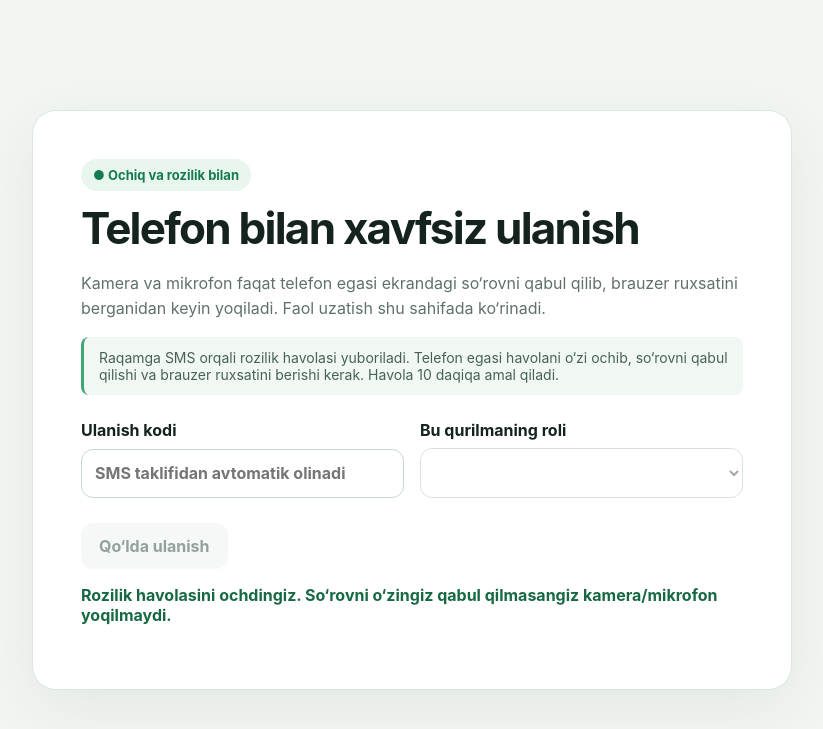
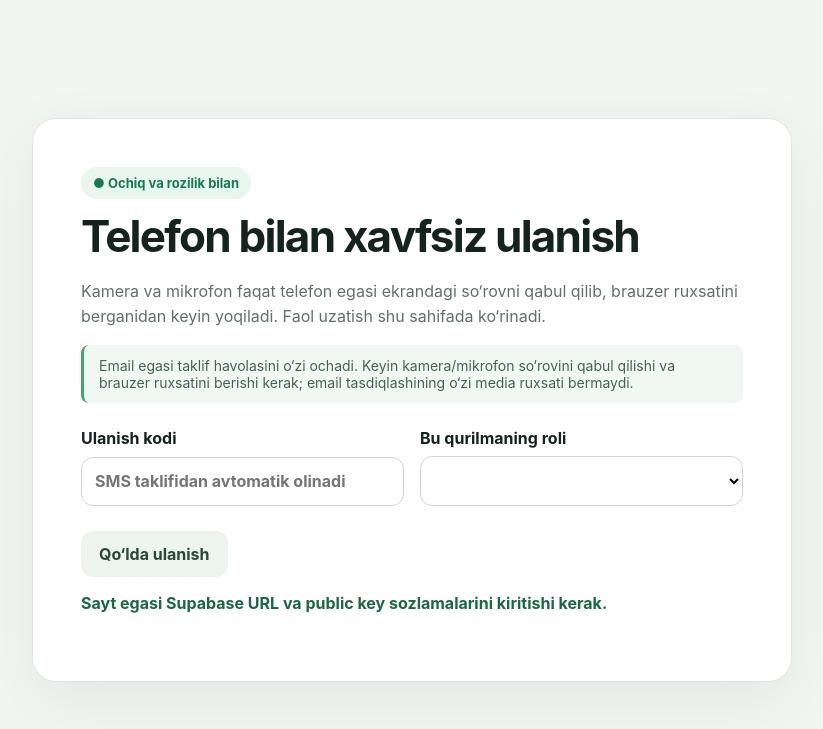
Before and after one commit to hayotbek777/ulagich, a Flask app: template templates/index.html in a window 1280 px wide. Shown: the top 729 px of the page, without its empty margins (228-1051 px from the left). Run offline with Flask 3, Linux system fonts and the light colour scheme; the template is opened without the code that fills it: most values are stand-ins (such as "Sample title", 1, 10 or a date in 2020); some libraries are stand-ins or nearby versions.

Commit message:
Replace SMS invites with Supabase email consent

```diff
--- a/app.py
+++ b/app.py
@@ -1,65 +1,76 @@
-import os, secrets, time, urllib.parse, urllib.request, base64
-from flask import Flask, render_template, request, jsonify, abort
+import json, os, re, secrets, time, urllib.error, urllib.parse, urllib.request
+from flask import Flask, render_template, request, jsonify
 from flask_socketio import SocketIO, join_room
 
 app = Flask(__name__)
 app.config["SECRET_KEY"] = os.environ.get("FLASK_SECRET_KEY", secrets.token_hex(32))
 socketio = SocketIO(app, cors_allowed_origins=None)
-INVITES = {}
 SEND_LOG = {}
-INVITE_TTL = 600
+
+@app.after_request
+def security_headers(response):
+    response.headers["Referrer-Policy"] = "no-referrer"
+    response.headers["X-Content-Type-Options"] = "nosniff"
+    return response
 
 @app.get("/")
 def index():
-    return render_template("index.html", invite_room="", invite_role="")
-
-@app.get("/consent/<token>")
-def consent_link(token):
-    item = INVITES.get(token)
-    if not item or item["expires"] < time.time():
-        INVITES.pop(token, None)
-        abort(404, "Rozilik havolasi eskirgan yoki yaroqsiz.")
-    return render_template("index.html", invite_room=item["room"], invite_role="device")
+    room = request.args.get("invite", "")[:120]
+    return render_template(
+        "index.html",
+        invite_room=room,
+        invite_role="device" if room else "",
+        supabase_url=os.environ.get("SUPABASE_URL", "").rstrip("/"),
+        supabase_anon_key=os.environ.get("SUPABASE_ANON_KEY", ""),
+    )
 
 @app.post("/api/invitations")
 def create_invitation():
     data = request.get_json(silent=True) or {}
-    phone = str(data.get("phone", "")).strip()
-    if not phone.startswith("+") or not phone[1:].isdigit() or not 8 <= len(phone[1:]) <= 15:
-        return jsonify(error="Telefon raqamini xalqaro formatda kiriting, masalan +998901234567."), 400
-    sid = os.environ.get("TWILIO_ACCOUNT_SID")
-    auth = os.environ.get("TWILIO_AUTH_TOKEN")
-    sender = os.environ.get("TWILIO_FROM_NUMBER")
-    base = os.environ.get("PUBLIC_BASE_URL", "").rstrip("/")
-    if not all([sid, auth, sender, base]):
-        return jsonify(error="SMS yuborish sozlanmagan. TWILIO_ACCOUNT_SID, TWILIO_AUTH_TOKEN, TWILIO_FROM_NUMBER va PUBLIC_BASE_URL kerak."), 503
+    email = str(data.get("email", "")).strip().lower()
+    if len(email) > 254 or not re.fullmatch(r"[^\s@]+@[^\s@]+\.[^\s@]+", email):
+        return jsonify(error="To‘g‘ri email manzilini kiriting."), 400
+
+    project_url = os.environ.get("SUPABASE_URL", "").rstrip("/")
+    secret_key = os.environ.get("SUPABASE_SECRET_KEY") or os.environ.get("SUPABASE_SERVICE_ROLE_KEY")
+    anon_key = os.environ.get("SUPABASE_ANON_KEY")
+    base_url = os.environ.get("PUBLIC_BASE_URL", "").rstrip("/")
+    if not project_url or not secret_key or not anon_key or not base_url:
+        return jsonify(error="Supabase sozlanmagan. SUPABASE_URL, SUPABASE_ANON_KEY, SUPABASE_SECRET_KEY va PUBLIC_BASE_URL kerak."), 503
+    if not base_url.startswith("https://"):
+        return jsonify(error="PUBLIC_BASE_URL telefon ochadigan ommaviy HTTPS manzili bo‘lishi kerak."), 503
+
     now = time.time()
     ip = request.remote_addr or "unknown"
-    for key, limit in (("ip:" + ip, 5), ("phone:" + phone, 3)):
+    for key, limit in (("ip:" + ip, 5), ("email:" + email, 3)):
         recent = [t for t in SEND_LOG.get(key, []) if now - t < 3600]
         if len(recent) >= limit:
-            return jsonify(error="SMS limiti tugadi. Keyinroq urinib ko‘ring."), 429
+            return jsonify(error="Taklif yuborish limiti tugadi. Keyinroq urinib ko‘ring."), 429
         SEND_LOG[key] = recent
-    token = secrets.token_urlsafe(32)
-    room = secrets.token_urlsafe(24)
-    link = base + "/consent/" + token
-    message = "Ulagich rozilik so‘rovi: " + link + " . Kamera/mikrofon faqat siz tasdiqlab, brauzer ruxsatini berganingizdan keyin ulanadi. Siz so‘ramagan bo‘lsangiz e’tiborsiz qoldiring. Havola 10 daqiqada eskiradi."
-    body = urllib.parse.urlencode({"To": phone, "From": sender, "Body": message}).encode()
-    endpoint = f"https://api.twilio.com/2010-04-01/Accounts/{sid}/Messages.json"
-    req = urllib.request.Request(endpoint, data=body, method="POST")
-    req.add_header("Authorization", "Basic " + base64.b64encode(f"{sid}:{auth}".encode()).decode())
-    req.add_header("Content-Type", "application/x-www-form-urlencoded")
+
+    room = secrets.token_urlsafe(32)
+    redirect_to = base_url + "/?invite=" + urllib.parse.quote(room, safe="")
+    endpoint = project_url + "/auth/v1/invite?" + urllib.parse.urlencode({"redirect_to": redirect_to})
+    payload = json.dumps({"email": email, "data": {"purpose": "camera_microphone_consent"}}).encode("utf-8")
+    req = urllib.request.Request(endpoint, data=payload, method="POST")
+    req.add_header("apikey", secret_key)
+    req.add_header("Authorization", "Bearer " + secret_key)
+    req.add_header("Content-Type", "application/json")
     try:
-        with urllib.request.urlopen(req, timeout=12) as response:
+        with urllib.request.urlopen(req, timeout=15) as response:
             if response.status not in (200, 201):
-                return jsonify(error="SMS provayderi xabarni qabul qilmadi."), 502
+                return jsonify(error="Supabase email taklifini yubora olmadi."), 502
+    except urllib.error.HTTPError as exc:
+        detail = exc.read().decode("utf-8", errors="replace")
+        app.logger.warning("Supabase invitation failed (%s): %s", exc.code, detail[:500])
+        return jsonify(error="Email yuborilmadi. Supabase SMTP, email shabloni va ruxsat etilgan redirect manzilini tekshiring."), 502
     except Exception:
-        app.logger.exception("SMS yuborilmadi")
-        return jsonify(error="SMS yuborilmadi. Provayder sozlamalarini tekshiring."), 502
-    INVITES[token] = {"room": room, "expires": now + INVITE_TTL}
-    for key in ("ip:" + ip, "phone:" + phone):
+        app.logger.exception("Supabase invitation failed")
+        return jsonify(error="Supabase bilan ulanish amalga oshmadi. Sozlamalarni tekshiring."), 502
+
+    for key in ("ip:" + ip, "email:" + email):
         SEND_LOG.setdefault(key, []).append(now)
-    return jsonify(room=room, message="Rozilik havolasi SMS orqali yuborildi. Telefon egasining javobini kuting.")
+    return jsonify(room=room, message="Taklif emailga yuborildi. Qabul qiluvchi havolani ochib, kamera/mikrofon so‘rovini o‘zi tasdiqlashi kerak.")
 
 @socketio.on("join")
 def handle_join(data):
--- a/templates/index.html
+++ b/templates/index.html
@@ -12,27 +12,27 @@
   <span class="tag">● Ochiq va rozilik bilan</span>
   <h1>Telefon bilan xavfsiz ulanish</h1>
   <p>Kamera va mikrofon faqat telefon egasi ekrandagi so‘rovni qabul qilib, brauzer ruxsatini berganidan keyin yoqiladi. Faol uzatish shu sahifada ko‘rinadi.</p>
-  <div class="note">Raqamga SMS orqali rozilik havolasi yuboriladi. Telefon egasi havolani o‘zi ochib, so‘rovni qabul qilishi va brauzer ruxsatini berishi kerak. Havola 10 daqiqa amal qiladi.</div>
+  <div class="note">Email egasi taklif havolasini o‘zi ochadi. Keyin kamera/mikrofon so‘rovini qabul qilishi va brauzer ruxsatini berishi kerak; email tasdiqlashining o‘zi media ruxsati bermaydi.</div>
   <div class="grid">
     <label class="field">Ulanish kodi<input id="room" autocomplete="off" placeholder="SMS taklifidan avtomatik olinadi" maxlength="120"></label>
     <label class="field">Bu qurilmaning roli<select id="role"><option value="viewer">Ko‘ruvchi — ulanish so‘rayman</option><option value="device">Telefon — so‘rovni qabul qilaman</option></select></label>
   </div>
-  <div id="inviteBox" class="actions"><label class="field">Telefon raqami<input id="phone" type="tel" autocomplete="tel" placeholder="+998901234567"></label><button id="sendInvite">Rozilik havolasini SMS qilish</button></div><div class="actions"><button id="join" class="secondary">Qo‘lda ulanish</button><button id="stop" class="danger hidden">Uzatishni to‘xtatish</button></div>
+  <div id="inviteBox" class="actions"><label class="field">Qabul qiluvchining emaili<input id="email" type="email" autocomplete="email" placeholder="odam@example.com"></label><button id="sendInvite">Rozilik taklifini email qilish</button></div><div class="actions"><button id="join" class="secondary">Qo‘lda ulanish</button><button id="stop" class="danger hidden">Uzatishni to‘xtatish</button></div>
   <div id="status" class="status" aria-live="polite">Avval ikki qurilmada bir xil kod bilan xonaga kiring.</div>
   <div id="viewerActions" class="actions hidden"><button id="request">Kameraga ulanishni so‘rash</button></div>
   <section id="videos" class="videos hidden"><div><p class="video-label">Telefon kamerasi</p><video id="remote" autoplay playsinline></video></div><div id="localWrap" class="hidden"><p class="video-label">Ushbu qurilma kamerasi</p><video id="local" autoplay playsinline muted></video></div></section>
 </main>
 <div id="consent" class="modal hidden" role="dialog" aria-modal="true" aria-labelledby="consentTitle"><div><span class="tag">Kamera/mikrofon so‘rovi</span><h2 id="consentTitle">Ulanishga ruxsat berasizmi?</h2><p>Boshqa qurilma kamerangiz va mikrofoningizga jonli ulanish so‘rayapti. Qabul qilsangiz, brauzer kamera va mikrofon ruxsatini ham so‘raydi.</p><div class="actions"><button id="accept">Qabul qilish</button><button id="decline" class="secondary">Rad etish</button></div></div></div>
-<script src="https://cdn.socket.io/4.8.1/socket.io.min.js"></script>
+<script src="https://cdn.socket.io/4.8.1/socket.io.min.js"></script><script src="https://cdn.jsdelivr.net/npm/@supabase/supabase-js@2"></script>
 <script>
-const socket=io(), $=id=>document.getElementById(id);const inviteRoom={{ invite_room|tojson }};const inviteRole={{ invite_role|tojson }};let room='',role='',pc=null,localStream=null,joined=false;
+const socket=io(), $=id=>document.getElementById(id);const sbUrl={{ supabase_url|tojson }},sbAnon={{ supabase_anon_key|tojson }};const sb=(sbUrl&&sbAnon&&window.supabase)?window.supabase.createClient(sbUrl,sbAnon):null;const inviteRoom={{ invite_room|tojson }};const inviteRole={{ invite_role|tojson }};let room='',role='',pc=null,localStream=null,joined=false;
 const say=text=>{$('status').textContent=text};
 function makePeer(){pc=new RTCPeerConnection({iceServers:[{urls:'stun:stun.l.google.com:19302'}]});pc.onicecandidate=e=>{if(e.candidate)send('ice',e.candidate)};pc.ontrack=e=>{$('remote').srcObject=e.streams[0];$('videos').classList.remove('hidden')};pc.onconnectionstatechange=()=>{if(pc&&['failed','disconnected'].includes(pc.connectionState))say('Ulanish uzildi. Xohlasangiz qayta so‘rov yuboring.')}}
 function send(kind,data=null){socket.emit('signal',{room,kind,data})}
 function joinRoom(roomCode,selectedRole){room=roomCode;role=selectedRole;socket.emit('join',{room,role});joined=true;$('join').disabled=true;$('room').disabled=true;$('role').disabled=true;$('viewerActions').classList.toggle('hidden',role!=='viewer');$('inviteBox').classList.toggle('hidden',role!=='viewer');say(role==='device'?'Telefon xonaga ulandi. So‘rovni ko‘rib, o‘zingiz tasdiqlang.':'Rozilik havolasi yuborildi. Telefon egasining javobini kuting.')}
 $('join').onclick=()=>{const code=$('room').value.trim();if(!code){say('Qo‘lda ulanish uchun kodni kiriting.');return}joinRoom(code,$('role').value)};
-$('sendInvite').onclick=async()=>{const btn=$('sendInvite');btn.disabled=true;try{const res=await fetch('/api/invitations',{method:'POST',headers:{'Content-Type':'application/json'},body:JSON.stringify({phone:$('phone').value.trim()})});const data=await res.json();if(!res.ok)throw new Error(data.error||'SMS yuborilmadi.');joinRoom(data.room,'viewer');say(data.message)}catch(e){say(e.message)}finally{btn.disabled=false}};
-if(inviteRoom&&inviteRole){$('room').value=inviteRoom;$('role').value=inviteRole;joinRoom(inviteRoom,inviteRole);$('inviteBox').classList.add('hidden');say('Rozilik havolasini ochdingiz. So‘rovni o‘zingiz qabul qilmasangiz kamera/mikrofon yoqilmaydi.')}
+$('sendInvite').onclick=async()=>{const btn=$('sendInvite');btn.disabled=true;try{const res=await fetch('/api/invitations',{method:'POST',headers:{'Content-Type':'application/json'},body:JSON.stringify({email:$('email').value.trim()})});const data=await res.json();if(!res.ok)throw new Error(data.error||'Email yuborilmadi.');joinRoom(data.room,'viewer');say(data.message)}catch(e){say(e.message)}finally{btn.disabled=false}};
+if(inviteRoom&&inviteRole){$('room').value=inviteRoom;$('role').value=inviteRole;$('inviteBox').classList.add('hidden');if(!sb){say('Sayt egasi Supabase URL va public key sozlamalarini kiritishi kerak.')}else{sb.auth.getSession().then(({data,error})=>{if(data&&data.session){joinRoom(inviteRoom,inviteRole);say('Email havolasi tasdiqlandi. Kamera/mikrofon so‘rovini ko‘rib, o‘zingiz qabul qiling.')}else{say('Email taklifini oching. Davom etish uchun email tasdiqlanishi kerak.')}})}}
 $('request').onclick=()=>{send('request');say('So‘rov telefonga yuborildi. Telefon egasi qabul qilgandagina kamera ruxsati so‘raladi.');$('request').disabled=true;setTimeout(()=>$('request').disabled=false,5000)};
 $('accept').onclick=async()=>{try{$('consent').classList.add('hidden');localStream=await navigator.mediaDevices.getUserMedia({video:true,audio:true});$('local').srcObject=localStream;$('localWrap').classList.remove('hidden');$('videos').classList.remove('hidden');makePeer();localStream.getTracks().forEach(t=>pc.addTrack(t,localStream));const offer=await pc.createOffer();await pc.setLocalDescription(offer);send('offer',offer);$('stop').classList.remove('hidden');say('Jonli uzatish yoqilgan. Brauzer kamerasi/mikrofoni faol ekanini ko‘rsatadi.');}catch(e){send('declined');say('Ruxsat olinmadi yoki kamera/mikrofon mavjud emas: '+e.message)}};
 $('decline').onclick=()=>{$('consent').classList.add('hidden');send('declined');say('So‘rov rad etildi. Kamera va mikrofon yoqilmadi.')};
```
Also changed, not shown: README.md.
